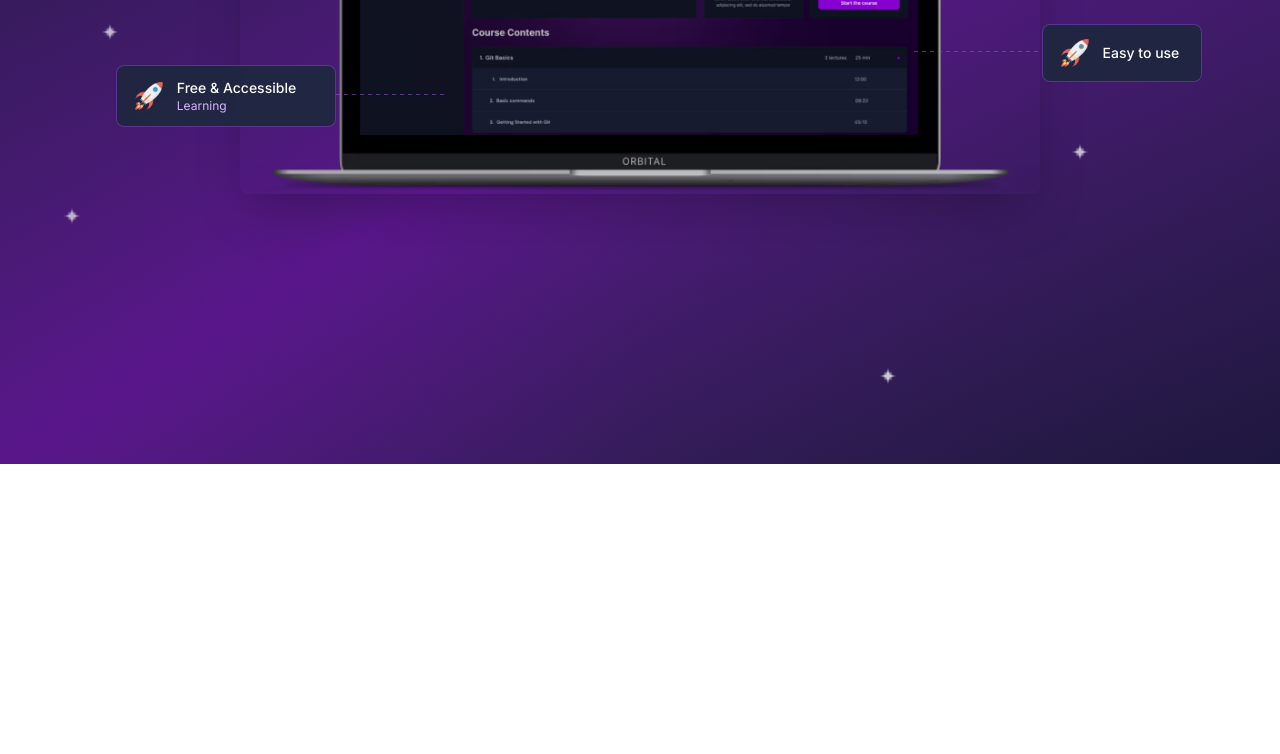
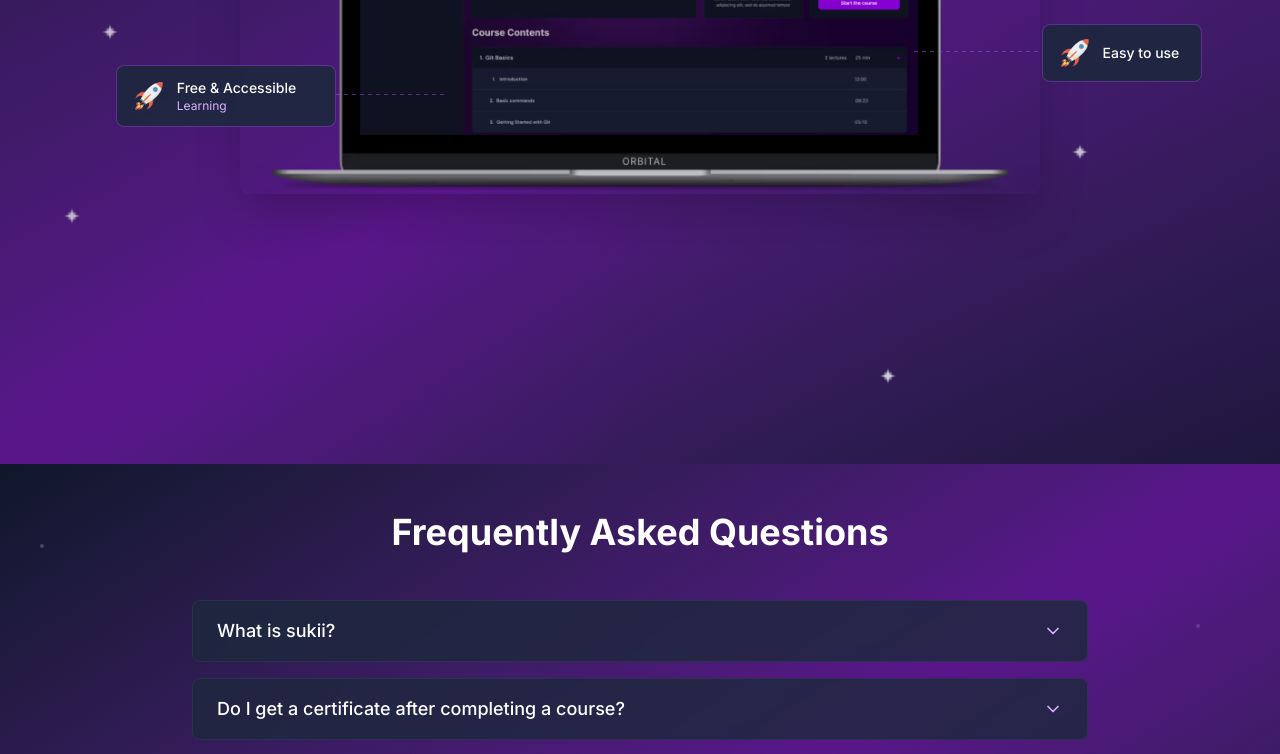
Before and after one commit to gurwnx222/sukii.xyz, a Next.js app: page / in a window 1280 px wide. Shown: the part 2000-2754 px from the top of the page. Before the commit the page ends 2464 px from the top, so only its background shows below. Built offline with nearby package versions, Linux system fonts and the light colour scheme.

Commit message:
created faq section

```diff
--- /dev/null
+++ b/app/components/FaqSection.jsx
@@ -0,0 +1,204 @@
+"use client";
+
+import React from "react";
+import { createContext, useContext, useState } from "react";
+import { ChevronDown } from "lucide-react";
+
+// Accordion Context
+const AccordionContext = createContext(undefined);
+
+const useAccordion = () => {
+  const context = useContext(AccordionContext);
+  if (!context) {
+    throw new Error("Accordion components must be used within an Accordion");
+  }
+  return context;
+};
+
+// Accordion Component
+const Accordion = ({ type, collapsible = false, className = "", children }) => {
+  const [value, setValue] = useState("");
+
+  const onValueChange = (newValue) => {
+    if (type === "single") {
+      setValue(value === newValue && collapsible ? "" : newValue);
+    }
+  };
+
+  return (
+    <AccordionContext.Provider
+      value={{ value, onValueChange, type, collapsible }}
+    >
+      <div className={className}>{children}</div>
+    </AccordionContext.Provider>
+  );
+};
+
+// AccordionItem Component
+const AccordionItem = ({ value, className = "", children }) => {
+  return (
+    <div className={className} data-state={value} data-value={value}>
+      {children}
+    </div>
+  );
+};
+
+// AccordionTrigger Component
+const AccordionTrigger = ({ className = "", children }) => {
+  const { value: accordionValue, onValueChange } = useAccordion();
+
+  const handleClick = (e) => {
+    const item = e.currentTarget.closest("[data-value]");
+    const itemValue = item?.getAttribute("data-value");
+    if (itemValue && onValueChange) {
+      onValueChange(itemValue);
+    }
+  };
+
+  // Get the current item value to check if it's open
+  const getCurrentItemValue = (element) => {
+    const item = element.closest("[data-value]");
+    return item?.getAttribute("data-value") || null;
+  };
+
+  const [triggerRef, setTriggerRef] = useState(null);
+  const currentItemValue = triggerRef ? getCurrentItemValue(triggerRef) : null;
+  const isOpen = accordionValue === currentItemValue;
+
+  return (
+    <button
+      ref={setTriggerRef}
+      className={className}
+      onClick={handleClick}
+      type="button"
+    >
+      <div className="flex items-center justify-between w-full">
+        <span className="text-white font-medium text-base md:text-lg pr-4">
+          {children}
+        </span>
+        <ChevronDown
+          className="h-5 w-5 text-purple-300 shrink-0 transition-transform duration-300 ease-in-out"
+          style={{
+            transform: isOpen ? "rotate(180deg)" : "rotate(0deg)",
+          }}
+        />
+      </div>
+    </button>
+  );
+};
+
+// AccordionContent Component
+const AccordionContent = ({ className = "", children }) => {
+  const { value: accordionValue } = useAccordion();
+
+  const getItemValue = (element) => {
+    while (element) {
+      const value = element.getAttribute("data-value");
+      if (value) return value;
+      element = element.parentElement;
+    }
+    return null;
+  };
+
+  const [contentRef, setContentRef] = useState(null);
+  const itemValue = contentRef ? getItemValue(contentRef) : null;
+  const isOpen = accordionValue === itemValue;
+
+  return (
+    <div
+      ref={setContentRef}
+      className={`overflow-hidden transition-all duration-300 ease-in-out`}
+      style={{
+        maxHeight: isOpen ? "500px" : "0",
+        opacity: isOpen ? 1 : 0,
+        paddingTop: isOpen ? "0" : "0",
+        paddingBottom: isOpen ? "0" : "0",
+      }}
+    >
+      <div
+        className={className}
+        style={{
+          transform: isOpen ? "translateY(0)" : "translateY(-10px)",
+          transition: "transform 0.3s ease-in-out",
+        }}
+      >
+        {children}
+      </div>
+    </div>
+  );
+};
+
+const faqData = [
+  {
+    id: "item-1",
+    question: "What is sukii?",
+    answer:
+      "Sukii is a free educational platform created by Nuru Labs, dedicated to providing high-quality knowledge in project coordination, systems analytics, and various other technology fields. Our self-paced courses are designed to help learners develop essential skills, and we also offer free certifications to validate their expertise.",
+  },
+  {
+    id: "item-2",
+    question: "Do I get a certificate after completing a course?",
+    answer:
+      "While our courses do not automatically grant certifications, we provide a dedicated testing environment where you can take certification exams. Our courses are designed to equip you with the knowledge and skills needed to successfully pass these exams and earn your certification.",
+  },
+  {
+    id: "item-3",
+    question: "What subjects or skills do you cover?",
+    answer:
+      "We offer courses in systems analytics, project coordination, blockchain analytics, and security implementation. Our goal is to equip learners with the essential skills needed to earn our certifications, as well as other industry-recognized credentials, to enhance their IT careers. Whether you're looking to advance in your current role, create job opportunities, or secure a position in the global tech industry, our courses are designed to support your growth. We continuously update our platform to provide the most relevant and up-to-date learning experience.",
+  },
+  {
+    id: "item-4",
+    question: "How can I stay involved with the Nuru Labs community?",
+    answer:
+      "You can stay engaged by joining our Discord community and following us on social media. There, you'll receive updates, connect with other learners, ask questions, and participate in discussions. We also welcome your feedback to help us improve the platform and enhance your learning experience!",
+  },
+  {
+    id: "item-5",
+    question: "What future updates can I expect?",
+    answer:
+      "We are continuously improving our platform and will share updates on new features, courses, and enhancements in our Discord community. Stay connected with us there to be the first to know about upcoming developments. Thank you for your support!",
+  },
+];
+
+export default function Component() {
+  return (
+    <div className="min-h-screen bg-gradient-to-br from-slate-900 via-purple-900 to-slate-900 relative overflow-hidden">
+      {/* Background stars/dots effect */}
+      <div className="absolute inset-0 opacity-20">
+        <div className="absolute top-20 left-10 w-1 h-1 bg-white rounded-full animate-pulse"></div>
+        <div className="absolute top-40 right-20 w-1 h-1 bg-purple-300 rounded-full animate-pulse delay-1000"></div>
+        <div className="absolute bottom-32 left-1/4 w-1 h-1 bg-white rounded-full animate-pulse delay-500"></div>
+        <div className="absolute top-1/3 right-1/3 w-1 h-1 bg-purple-200 rounded-full animate-pulse delay-700"></div>
+        <div className="absolute bottom-20 right-10 w-1 h-1 bg-white rounded-full animate-pulse delay-300"></div>
+      </div>
+
+      <div className="container mx-auto px-4 py-12 relative z-10">
+        <h1 className="text-3xl md:text-4xl font-bold text-white text-center mb-12">
+          Frequently Asked Questions
+        </h1>
+
+        <div className="max-w-4xl mx-auto">
+          <Accordion type="single" collapsible className="space-y-4">
+            {faqData.map((faq) => (
+              <AccordionItem
+                key={faq.id}
+                value={faq.id}
+                className="border-none"
+              >
+                <AccordionTrigger className="bg-slate-800/80 backdrop-blur-sm border border-slate-700/50 rounded-lg px-6 py-4 hover:bg-slate-700/80 transition-all duration-300 ease-in-out text-left [&[data-state=open]]:rounded-b-none [&[data-state=open]]:border-b-0 hover:no-underline w-full">
+                  {faq.question}
+                </AccordionTrigger>
+                <AccordionContent className="bg-slate-800/60 backdrop-blur-sm border border-slate-700/50 border-t-0 rounded-b-lg px-6 py-4">
+                  <p className="text-slate-300 leading-relaxed text-sm md:text-base">
+                    {faq.answer}
+                  </p>
+                </AccordionContent>
+              </AccordionItem>
+            ))}
+          </Accordion>
+        </div>
+      </div>
+    </div>
+  );
+}
--- a/app/page.jsx
+++ b/app/page.jsx
@@ -2,6 +2,7 @@ import CourseFeaturesSection from "./components/CourseFeaturesSection";
 import CourseSection from "./components/CourseSection";
 import HeroSection from "./components/HeroSection";
 import Header from "@/components/Header";
+import FaqSection from "./components/FaqSection";
 export default function Home() {
   return (
     <>
@@ -9,6 +10,7 @@ export default function Home() {
       <HeroSection />
       <CourseSection />
       <CourseFeaturesSection />
+      <FaqSection />
     </>
   );
 }
```
